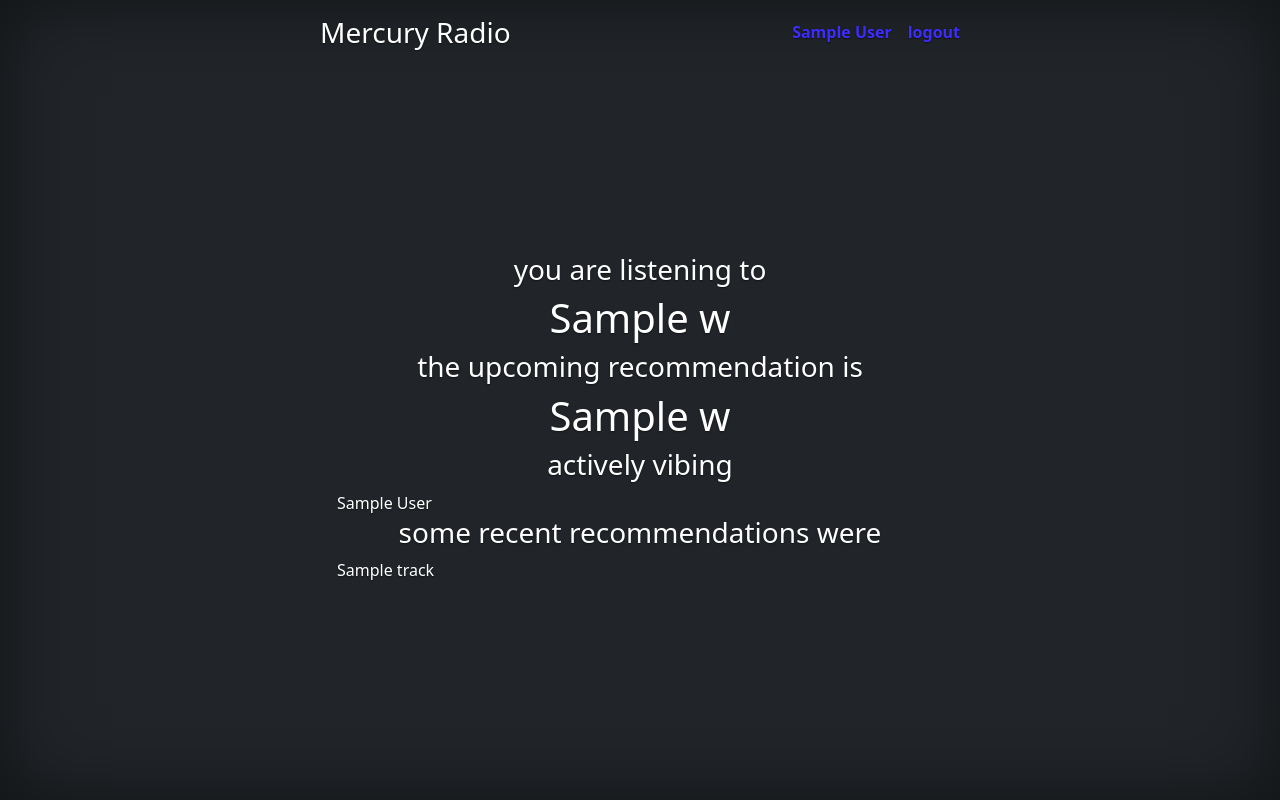
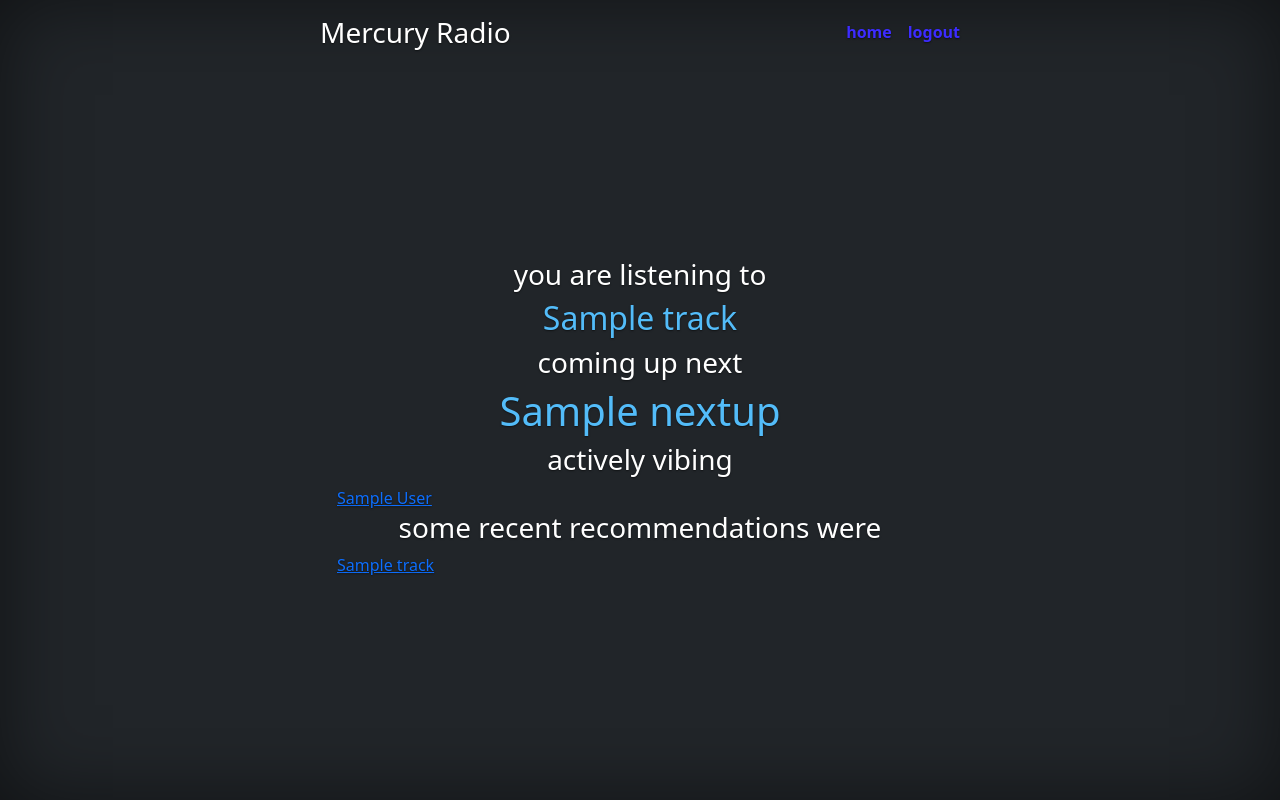
Before and after one commit to mhglover/mercury, a Python web app: template templates/index.html in a window 1280 px wide. Run offline with Jinja, Linux system fonts and the light colour scheme; the template is opened without the code that fills it: most values are stand-ins (such as "Sample title", 1, 10 or a date in 2020).

Commit message:
feat(index page): link tracks to track page

```diff
--- a/static/cover.css
+++ b/static/cover.css
@@ -19,6 +19,8 @@
 body {
   text-shadow: 0 .05rem .1rem rgba(0, 0, 0, .5);
   box-shadow: inset 0 0 5rem rgba(0, 0, 0, .5);
+  background-color: black;
+  color: white;
 }
 
 .cover-container {
@@ -49,18 +51,10 @@ body {
   /* border-bottom-color: #3d2cff; */
 }
 
-td.love {
-  color: #350fec
-}
 
-td.like {
-  color: #26a2df
-}
-
-td.dislike {
-  color: #f391a1
-}
-
-td.hate {
-  color: #ca3232
-}
+a.love    { color: #001ef4; text-decoration: none;}
+a.like    { color: #53bcf9; text-decoration: none;}
+a.shrug   { color: #f5e798; text-decoration: none;}
+a.unrated { color: #f5e798; text-decoration: none;}
+a.dislike { color: #d07794; text-decoration: none;}
+a.hate    { color: #ea3223; text-decoration: none;}
--- a/templates/base.html
+++ b/templates/base.html
@@ -38,17 +38,10 @@
           {% if w.user.id == None %}
             <a class="nav-link fw-bold py-1 px-0 active" aria-current="page" href="/auth">login w/spotify</a>
           {% else %}
-            {% if w.user.displayname != "" %}
-              <a class="nav-link fw-bold py-1 px-0 active" aria-current="page" href="/">{{ w.user.displayname }}</a>
-            {% else %}
-              <a class="nav-link fw-bold py-1 px-0 active" aria-current="page" href="/">{{ w.user.spotifyid }}</a>
-              <form action="/user" method="post">
-                <input type="text" name="displayname" value="set your displayname">
-              </form>
-            {% endif %}
+              <a class="nav-link fw-bold py-1 px-0 active" aria-current="page" href="/">home</a>
+          {% endif %}
 
             <a class="nav-link fw-bold py-1 px-0 active" aria-current="page" href="/logout">logout</a>
-          {% endif %}
       </nav>
     </div>
   </header>
--- a/templates/index.html
+++ b/templates/index.html
@@ -1,21 +1,19 @@
 {% extends 'base.html' %}
 {% block content %}
 
-{% if w.playing_trackname != w.nextup_trackname %}
+{% if w.track.trackname != w.nextup.trackname %}
 <h3>you are listening to</h3>
-<h1>{{ w.playing_trackname }}</h1>
-<h3>the upcoming recommendation is</h3>
-{% else %}
-<h3>the current recommendation is</h3>
+<h2><a href="/track/{{w.track.id}}" class="like">{{ w.track.trackname }}</a></h2>
 {% endif %}
 
-<h1>{{ w.nextup_trackname }}</h1>
+<h3>coming up next</h3>
+<h1><a href="/track/{{w.nextup.id}}" class="{{like}}">{{ w.nextup.trackname }}</a></h1>
 
 {% if w.users|length > 0 %}
 <h3>actively vibing</h3>
 <table>
         {% for user in w.users %}
-        <tr><td class="{{ user.rating }}">{{ user.displayname }}</td></tr>
+        <tr><td><a href="/" class="{{ user.rating }}">{{ user.displayname }}</a></td></tr>
         {% endfor %}
 </table>
 {% endif %}
@@ -23,7 +21,7 @@
 <h3>some recent recommendations were</h3>
 <table>
     {% for id, track in w.ratings.items() %}
-    <tr><td class="{{ track.color }}">{{ track.trackname }}</td></tr>
+    <tr><td><a href="/track/{{id}}" class="{{ track.color }}">{{ track.trackname }}</a></td></tr>
     {% endfor %}
 </table>
 
```
Also changed, not shown: models.py (+6 -3 lines), templates/dashboard.html (+4 -4 lines).
